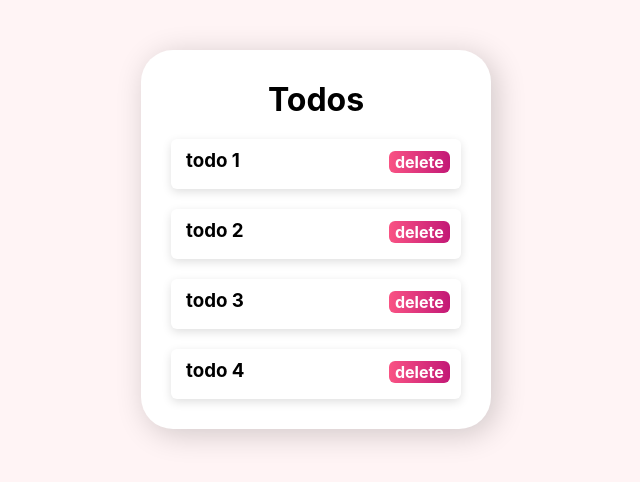
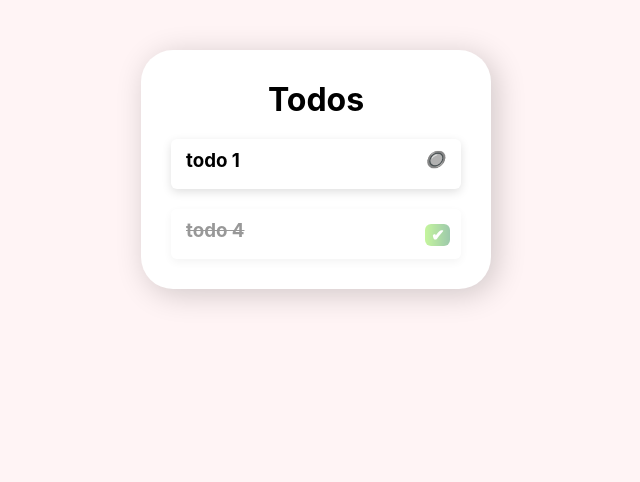
Before and after one commit to MahdiLatifi/TodoApp, a Django app: page / in a window 1280 px wide. Shown: the top 482 px of the page, without its empty margins (324-964 px from the left). Run offline with Django 5.2, Linux system fonts and the light colour scheme; some web fonts are replaced.

Commit message:
make better todo ui

```diff
--- a/statics/css/style.css
+++ b/statics/css/style.css
@@ -157,15 +157,28 @@ h3 {
     box-shadow: 5px 0 30px 0 #00000050;
 }
 
+.deleted-todo {
+    opacity: 40%;
+    text-decoration-line: line-through;
+}
+
 .delete-btn {
+    text-align: center;
     margin: 5px;
     height: auto;
     width: auto;
     padding: revert;
     position: relative;
-    bottom: 26px;
-    right: -198px;
-    background: linear-gradient(to right, #f95384, #c31876);
+    bottom: 23px;
+    right: -234px;
+    background: none;
+    cursor: pointer;
+    transition: 0.5s;
+}
+
+.undo-btn {
+    background: linear-gradient(to right, #70e80d, #0b7830);
+
 }
 
 @keyframes fadeScale {
--- /dev/null
+++ b/statics/js/app.js
@@ -0,0 +1,3 @@
+function clickedDelete() {
+
+}
--- a/templates/index.html
+++ b/templates/index.html
@@ -8,7 +8,7 @@
     <meta name="viewport" content="width=device-width, initial-scale=1.0">
     <title>Login | Signup Project</title>
     <link rel="stylesheet" href="{% static 'css/style.css' %}">
-    <link rel="preload" href="{% static 'fonts/niafam-icons.woff' %}" as="font" type="font/woff" crossorigin>
+{#    <link rel="preload" href="{% static 'fonts/niafam-icons.woff' %}" as="font" type="font/woff" crossorigin>#}
     {#    <link href="https://fonts.googleapis.com/icon?family=Material+Icons" rel="stylesheet">#}
 </head>
 
@@ -19,24 +19,17 @@
         <div class="content">
             <div class="todo">
                 <h3>todo 1</h3>
-                <button class="delete-btn" type="button">delete</button>
+                <i class="delete-btn" type="button">🔘</i>
             </div>
-            <div class="todo">
-                <h3>todo 2</h3>
-                <button class="delete-btn" type="button">delete</button>
-            </div>
-            <div class="todo">
-                <h3>todo 3</h3>
-                <button class="delete-btn" type="button">delete</button>
-            </div>
-            <div class="todo">
+            <div class="todo deleted-todo">
                 <h3>todo 4</h3>
-                <button class="delete-btn" type="button">delete</button>
+                <button class="delete-btn undo-btn" type="button">✔</button>
             </div>
         </div>
     </div>
 </div>
 
+<script src="{% static 'js/app.js' %}"></script>
 </body>
 
 </html>
```
